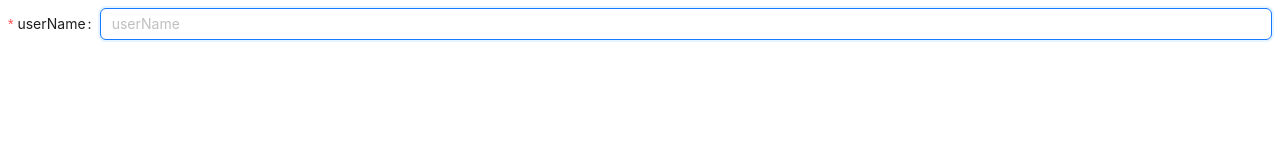
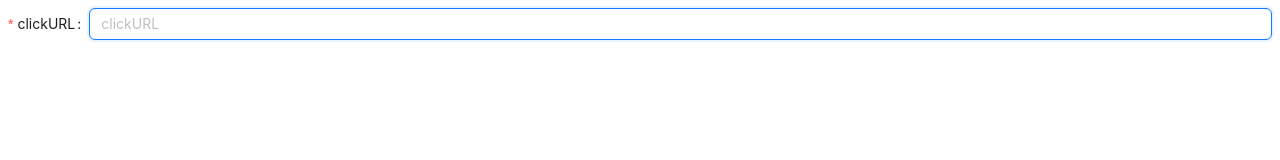
Before and after one commit to KyryloPikhno/Components_Test, a React (Create React App) app: page / in a window 1280 px wide. Shown: the top 160 px of the page. Built offline with nearby package versions, Linux system fonts and the light colour scheme.

Commit message:
ant input

```diff
--- a/src/components/InputAnt/InputAnt.js
+++ b/src/components/InputAnt/InputAnt.js
@@ -1,6 +1,6 @@
 import { yupResolver } from "@hookform/resolvers/yup";
 import FormItem from "antd/es/form/FormItem";
-import { Controller } from "react-hook-form";
+import {Controller} from "react-hook-form";
 import { useForm } from "react-hook-form";
 import { Input } from "antd";
 import * as yup from "yup";
@@ -8,38 +8,38 @@ import * as yup from "yup";
 const videoUrl = /^(?:https?:\/\/)?(?:m\.|www\.)?(?:youtu\.be\/|youtube\.com\/(?:embed\/|v\/|watch\?v=|watch\?.+&v=))((\w|-){11})(?:\S+)?$/;
 
 const InputAnt = () => {
-     const getSchema = () => {
+    const getSchema = () => {
         return yup.object().shape({
-            clickUrl: yup.string()
+            clickURL: yup.string()
                 .matches(videoUrl, 'tValidClickUrlVideo')
                 .required('tRequired'),
         });
     };
 
-    const { control, watch, handleSubmit, setError, formState: { isDirty, isValid, errors } } = useForm({
+    const {control, watch, handleSubmit, setError, formState: {isDirty, isValid, errors}} = useForm({
         resolver: yupResolver(getSchema()),
-        mode: "onChange"
+        mode: "all"
     });
 
     return (
         <div>
             <Controller
-                name={ 'userName' }
-                control={ control }
-                render={ ({ field }) => (
+                name={'clickURL'}
+                control={control}
+                render={({field}) => (
                     <FormItem
-                        label={ 'userName' }
-                        validateStatus={ errors.userName  }
-                        help={ (errors?.userName?.message) ?? null }
+                        label={'clickURL'}
+                        validateStatus={errors.clickURL}
+                        help={(errors?.clickURL?.message) ?? null}
                         required
                     >
                         <Input
                             autoFocus
-                            placeholder={ 'userName' }
-                            { ...field }
+                            placeholder={'clickURL'}
+                            {...field}
                         />
                     </FormItem>
-                ) }
+                )}
             />
         </div>
     );
```
